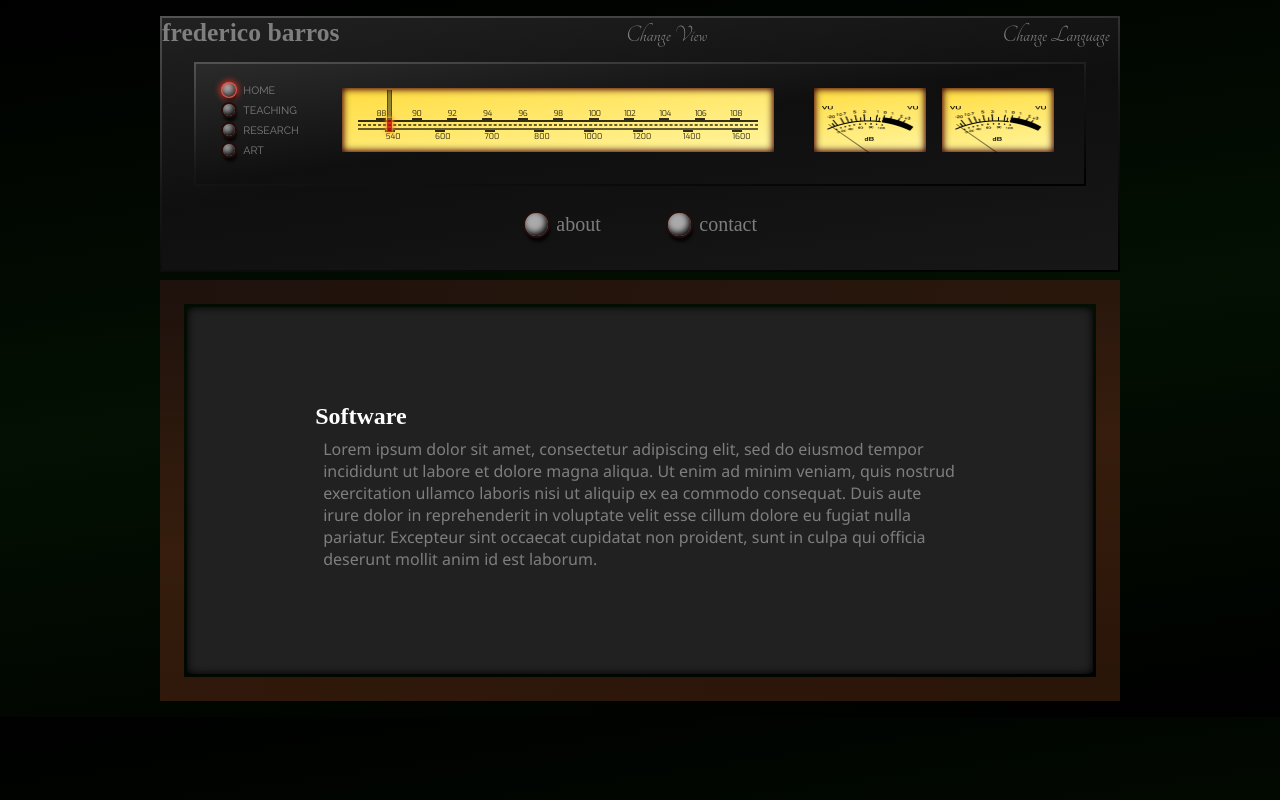
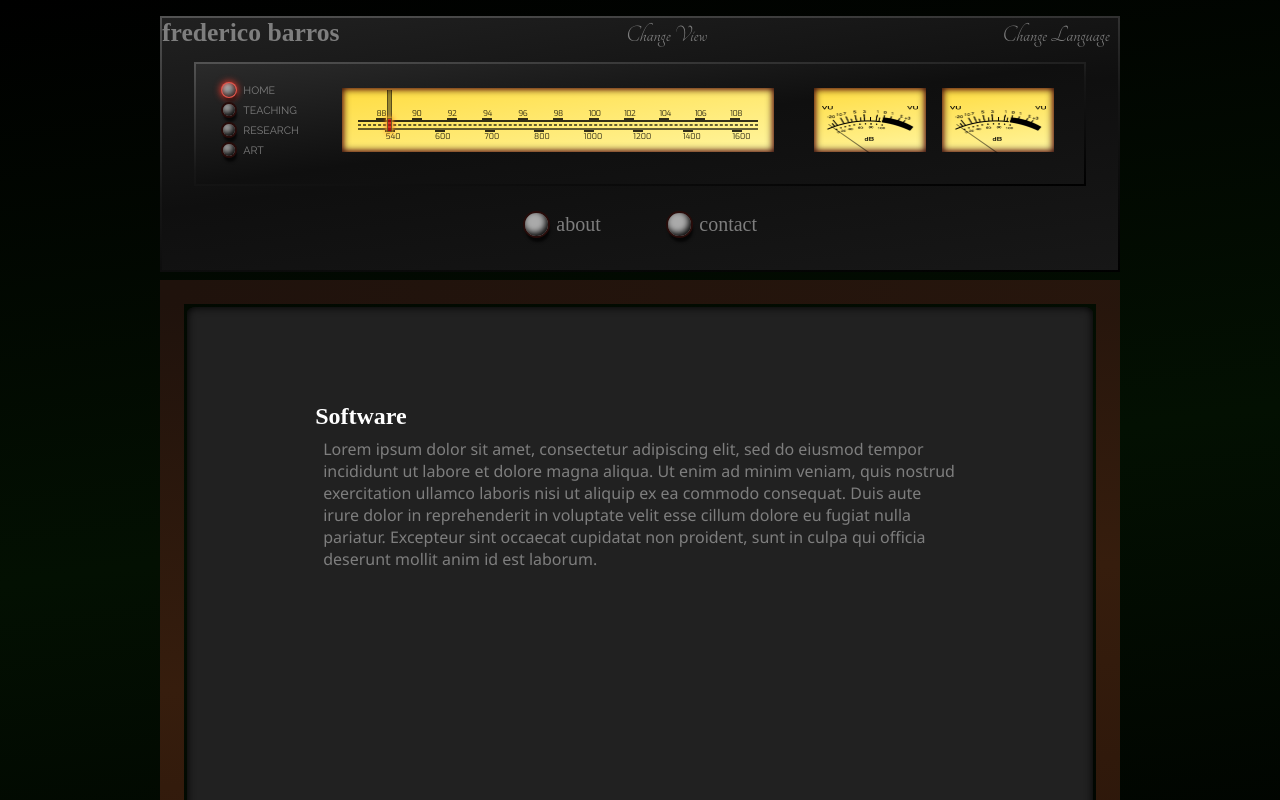
Before and after one commit to fredmbarros/siteNewVersion, a React (Vite) app: page /software in a window 1280 px wide. Shown: the top 800 px of the page. Built offline with nearby package versions, Linux system fonts and the light colour scheme; a web font is replaced by a local one.

Commit message:
Tweaked speaker/grille height to have a min

```diff
--- a/src/style.css
+++ b/src/style.css
@@ -394,6 +394,7 @@ button {
 .speaker {
   margin-top: 0.5em;
   width: 60em;
+  min-height: 80vh;
   height: auto;
   border: 1px solid;
   border-image-slice: 1;
@@ -427,6 +428,7 @@ button {
   padding: 6em 8em;
   border-radius: 1%;
   background-color: #212121;
+  min-height: 80vh;
   height: auto;
   width: auto;
   box-shadow: inset 0em 0em 0.5em rgb(0, 0, 0);
```
